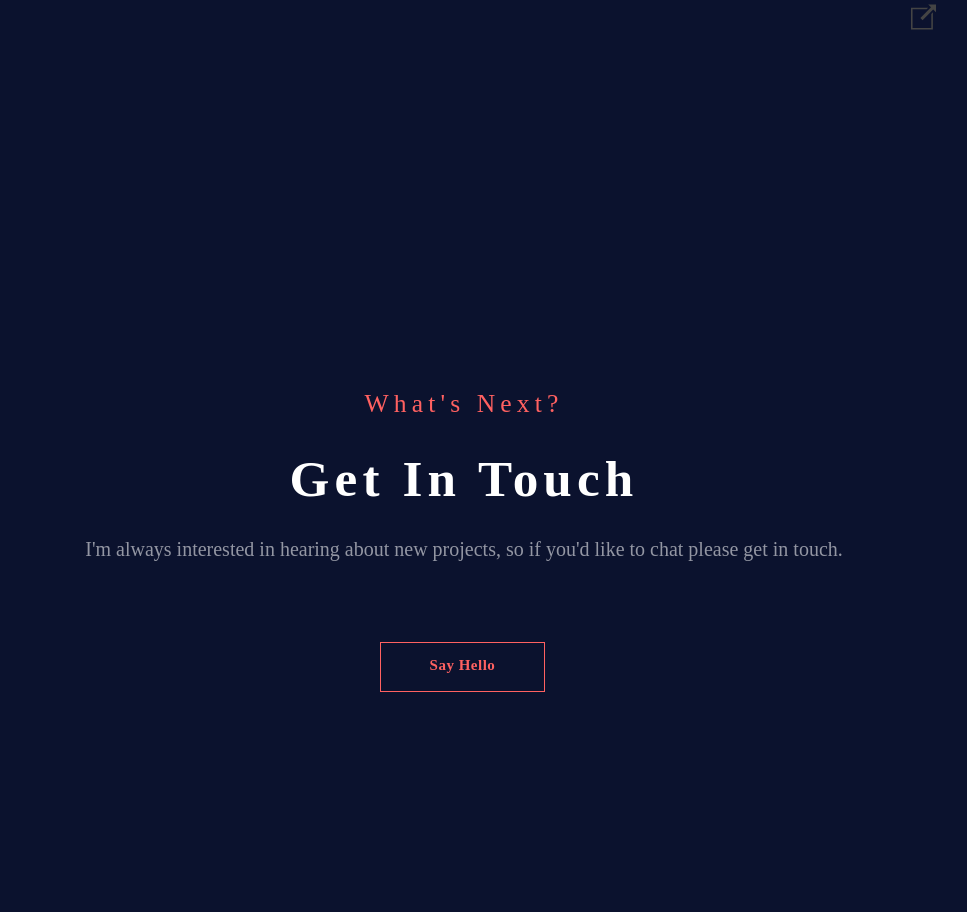
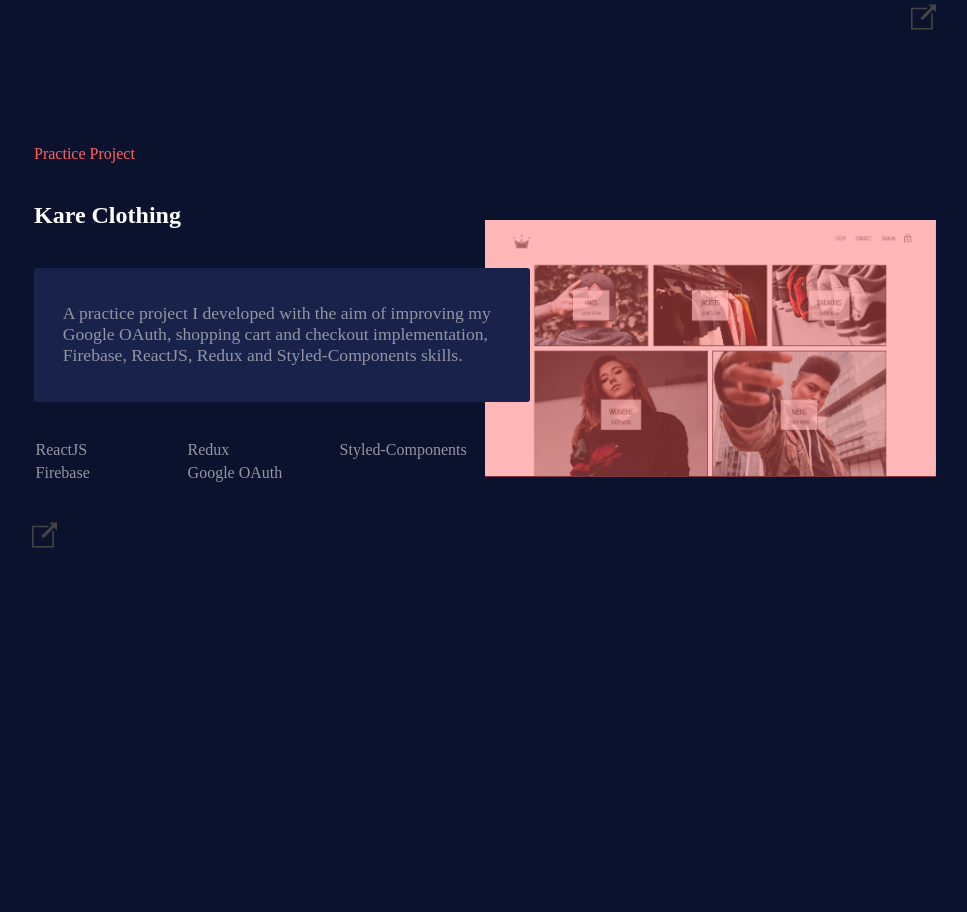
Before and after one commit to Mark9Mbugua/markize, a React (Create React App) app: page / in a window 1280 px wide. Shown: the part 3920-4832 px from the top of the page, without its empty margins (176-1143 px from the left). Built offline with nearby package versions, Linux system fonts and the light colour scheme; a web font is replaced by a local one.

Commit message:
Added an new portfolio project

```diff
--- a/src/components/experience/experience.component.jsx
+++ b/src/components/experience/experience.component.jsx
@@ -178,7 +178,7 @@ const Experience = () => {
                                 Full Stack Web Developer <TitleSpan>@ Anzil Software Limited</TitleSpan>
                             </JobTitle>
                             <JobTimeline>
-                                Oct 2019 - Present
+                                Oct 2019 - Aug 2020
                             </JobTimeline>
                         </JobIntro>
                         <ArrowStatement>
--- a/src/components/navbar/navbar.component.jsx
+++ b/src/components/navbar/navbar.component.jsx
@@ -27,8 +27,8 @@ const Navbar = ({displayMobileNavbar, setDisplayMobileNavbar}) => {
 
 
     return (
-        <Nav displayMobileNavbar={displayMobileNavbar}>
-            <Logo displayMobileNavbar={displayMobileNavbar}>
+        <Nav>
+            <Logo>
                 <LogoLink
                     displayMobileNavbar={displayMobileNavbar}
                     to="landing"
--- a/src/components/portfolio/portfolio.component.jsx
+++ b/src/components/portfolio/portfolio.component.jsx
@@ -6,6 +6,7 @@ import { ScrollTrigger } from 'gsap/ScrollTrigger';
 import ProjectImage1 from '../../assets/bhag.jpg';
 import ProjectImage2 from '../../assets/beach-resort.jpg';
 import ProjectImage3 from '../../assets/pennylane.jpg';
+import ProjectImage4 from '../../assets/kare.jpg';
 import ExternalLinkSrc from '../../assets/external-link.svg';
 
 import CustomTitle from '../custom-title/custom-title.component';
@@ -44,6 +45,7 @@ const Portfolio = () => {
         const portfolioBodySecond = portfolioBodyFirst.nextSibling;
         const portfolioBodyThird = portfolioBodySecond.nextSibling;
         const portfolioBodyFourth = portfolioBodyThird.nextSibling;
+        const portfolioBodyFifth = portfolioBodyFourth.nextSibling;
 
         let tl = gsap.timeline({
             scrollTrigger: {
@@ -88,6 +90,17 @@ const Portfolio = () => {
 
         tl4
         .from(portfolioBodyFourth, {opacity: 0, y: -60, duration: .8, ease: 'Power3.easeInOut', stagger: 1.0});
+
+        let tl5 = gsap.timeline({
+            scrollTrigger: {
+                trigger: portfolioBodyFifth,
+                start: 'top 50%',
+
+            }
+        });
+
+        tl5
+        .from(portfolioBodyFifth, {opacity: 0, y: -60, duration: .8, ease: 'Power3.easeInOut', stagger: 1.0});
     }, []);
     return (
         <PortfolioSection
@@ -190,6 +203,38 @@ const Portfolio = () => {
                         </ExternalLinkContainer>
                     </ProjectDetails>
                 </PortfolioDetailsBody>
+                <PortfolioDetailsBody>
+                    <ProjectDetails>
+                        <ProjectTypeInvertedContainer>
+                            <ProjectType>Practice Project</ProjectType>
+                        </ProjectTypeInvertedContainer>
+                        <ProjectTypeInvertedContainer>
+                            <ProjectTitle>Kare Clothing</ProjectTitle>
+                        </ProjectTypeInvertedContainer>
+                        <ProjectDescriptionInvertedContainer>
+                            <p>A practice project I developed with the aim of improving my Google OAuth, shopping cart
+                            and checkout implementation, Firebase, ReactJS, Redux and Styled-Components skills.</p>
+                        </ProjectDescriptionInvertedContainer>
+                        <TechStackContainer>
+                            <TechStack>ReactJS</TechStack>
+                            <TechStack>Redux</TechStack>
+                            <TechStack>Styled-Components</TechStack>
+                            <TechStack>Firebase</TechStack>
+                            <TechStack>Google OAuth</TechStack>
+                        </TechStackContainer>
+                        <ExternalLinkContainer>
+                            < ExternalLinkInverted href="https://kare-live.herokuapp.com/" target="_blank">
+                                < ExternalLinkSvg src={ExternalLinkSrc} />
+                            </ ExternalLinkInverted>
+                        </ExternalLinkContainer>
+                    </ProjectDetails>
+                    <ExternalImageLink href="https://kare-live.herokuapp.com/" target="_blank">
+                        <ProjectImageContainer>
+                            <ProjectImageSrc src={ProjectImage4} />
+                            <Overlay />
+                        </ProjectImageContainer>
+                    </ExternalImageLink>
+                </PortfolioDetailsBody>
             </PortfolioBody>
         </PortfolioSection>
     )
```
Also changed, not shown: src/assets/kare-clothing.jpg (added), src/assets/kare.jpg (added).
